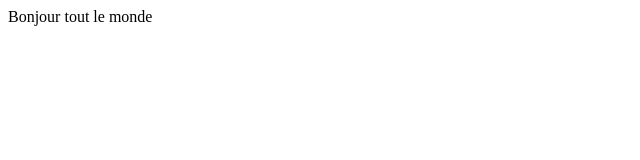
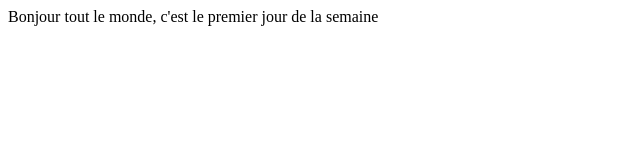
Before and after one commit to TheMarshall77/dossier_essai, a plain HTML site: page index.html in a window 1280 px wide. Shown: the whole page, without its empty margins (0-640 px from the left). Drawn offline with Linux system fonts and the light colour scheme.

Commit message:
Sauvegarde

```diff
--- a/index.html
+++ b/index.html
@@ -6,6 +6,6 @@
     <title>Document</title>
 </head>
 <body>
-    Bonjour tout le monde
+    Bonjour tout le monde, c'est le premier jour de la semaine
 </body>
 </html>
```
